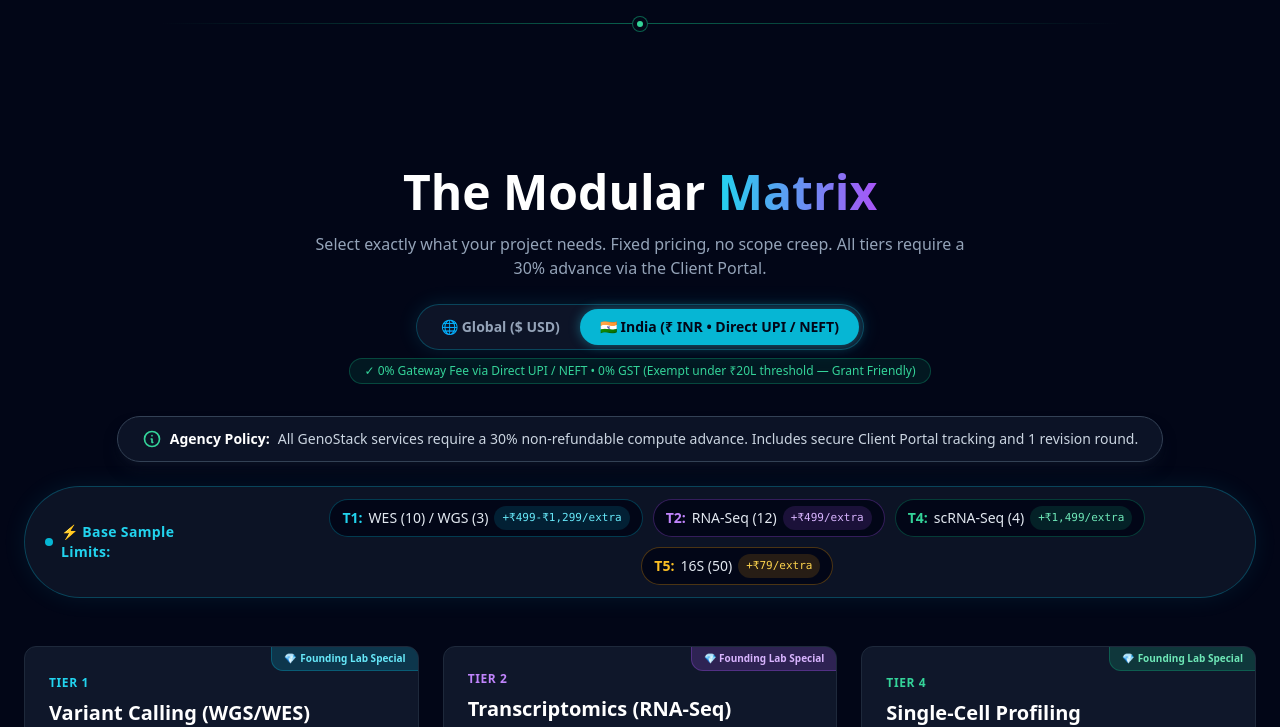
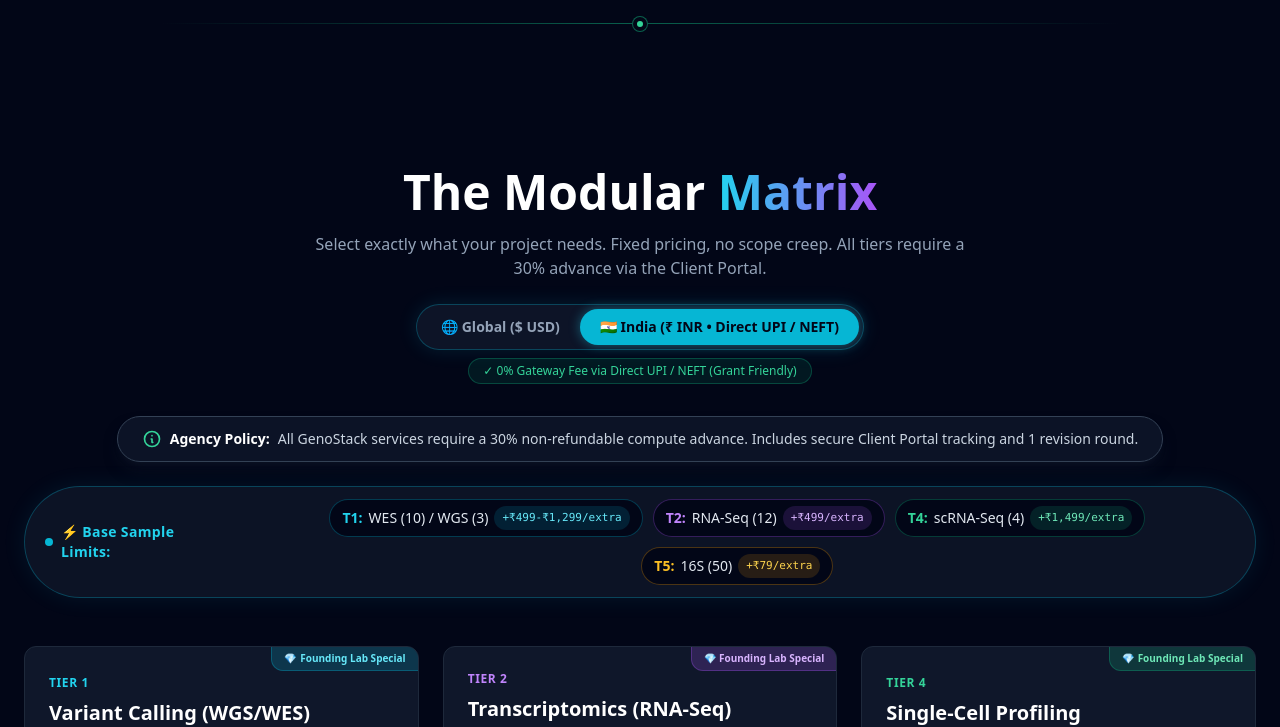
Before and after one commit to genometechstudio/genometechstudio.github.io, a plain HTML site: page index.html in a window 1280 px wide. Both pictures are taken after a click on the button "🇮🇳 India (₹ INR • Direct UPI / NEFT)". Shown: the part 1729-2456 px from the top of the page. Drawn offline with nearby package versions, Linux system fonts and the light colour scheme.

Commit message:
Update gateway fee message for Direct UPI / NEFT
Removed mention of GST exemption under ₹20L threshold.

```diff
--- a/index.html
+++ b/index.html
@@ -232,7 +232,7 @@
                     </button>
                 </div>
                 <div id="inr-tax-badge" class="hidden text-xs text-emerald-400 bg-emerald-500/10 border border-emerald-500/30 px-3.5 py-1 rounded-full font-medium">
-                    ✓ 0% Gateway Fee via Direct UPI / NEFT • 0% GST (Exempt under ₹20L threshold — Grant Friendly)
+                    ✓ 0% Gateway Fee via Direct UPI / NEFT (Grant Friendly)
                 </div>
             </div>
 
```
